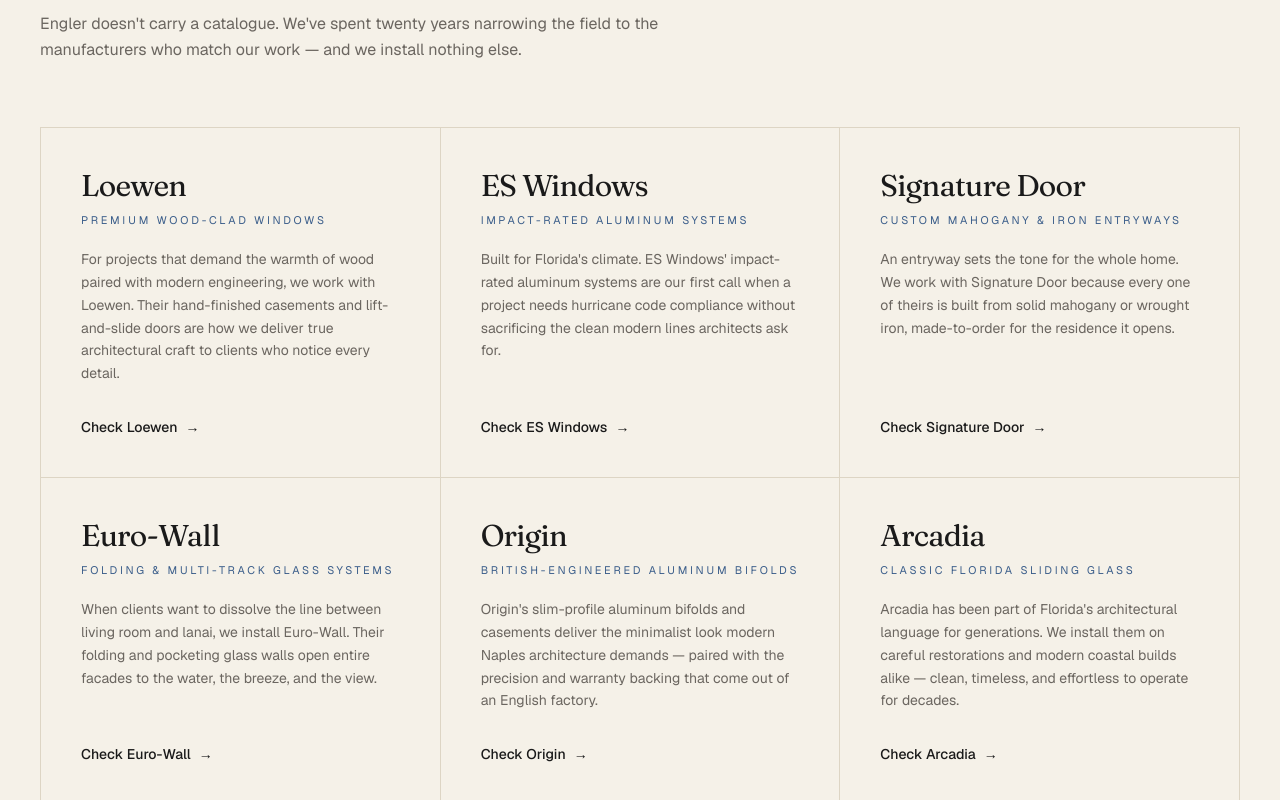
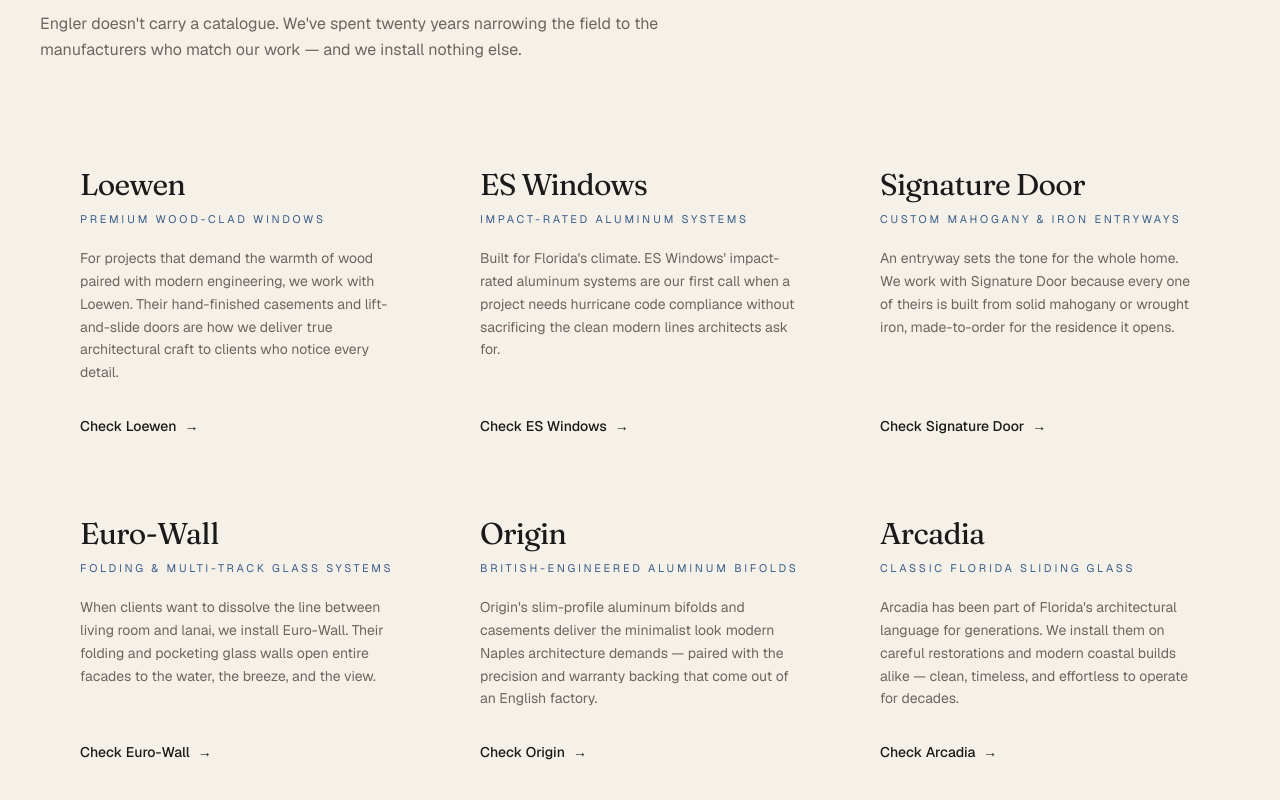
Before and after one commit to VLona/engler-window-door, a Next.js app: page / in a window 1280 px wide. Shown: the part 3580-4380 px from the top of the page. Built offline with nearby package versions, Linux system fonts and the light colour scheme.

Commit message:
brand pages polish: centered hero, brand-color hover anim, whole-card clickability, outbound manufacturer links

```diff
--- a/app/data/manufacturers.ts
+++ b/app/data/manufacturers.ts
@@ -16,6 +16,9 @@
   origin?: string; // where the manufacturer is based
   products: string[]; // categories Engler installs (lifted from engler's industry-resources page)
   signatureLines?: string[]; // collection / product line names worth calling out
+  website?: string; // brand's official site — opens in new tab from logo + name + "Visit" link on deep page
+  productGuide?: string; // URL to brand's product brochure PDF — renders a "Download product guide" CTA on the deep page
+  brandColor?: string; // hex (#RRGGBB) — drives the hover tint on the homepage manufacturer cards. brand-distinct color picked to evoke each manufacturer's identity.
 };
 
 export const manufacturers: Manufacturer[] = [
@@ -32,6 +35,8 @@
       "For projects that demand the warmth of wood paired with modern engineering, we work with Loewen. Every Loewen window starts as solid wood laminations — never veneers — and pairs with extruded aluminum cladding and solid bronze, brass, zinc, or stainless steel hardware. Engler installs across Loewen's full product line, from the Cyprium Collection down to their StormForce series.",
     logo: "https://static.wixstatic.com/media/b7f13d_473f84e5973a46edaed105b279702f51~mv2.jpg",
     website: "https://www.loewen.com",
+    // productGuide intentionally removed for now — set this URL again when Mike confirms which Loewen PDF to host.
+    brandColor: "#C8232C", // red — from the cursive Loewen wordmark
     origin: "Steinbach, Manitoba, Canada",
     products: [
       "Inswing & outswing doors",
@@ -55,6 +60,7 @@
       "Built for Florida's climate. ES Windows' impact-rated aluminum systems are our first call when a project needs hurricane code compliance without sacrificing the clean modern lines architects ask for. The full residential line — from the ES-5000 casement through the ES-EL400 sliding door — meets Florida HVHZ Category 5 standards while keeping slim profiles and tall configurations.",
     logo: "https://static.wixstatic.com/media/b7f13d_31f096e4cd3f4e1b88f38ad8990d4548~mv2.png",
     website: "https://eswindows.com",
+    brandColor: "#1B3A6B", // deep blue — aluminum modernist
     products: [
       "Fixed windows",
       "Sliding glass doors",
@@ -82,6 +88,7 @@
       "An entryway sets the tone for the whole home. We work with Signature Door because every one of theirs is built from solid wood, iron grillework, and decorative glass — manufactured to your exact specifications. Signature carries impact and non-impact testing up to Category 5 hurricane compliance, and every door is made-to-order in Altoona, Pennsylvania.",
     logo: "https://static.wixstatic.com/media/b7f13d_e8443e70324f4eff9def1cfbf34802a3~mv2.png",
     website: "https://signaturedoor.com",
+    brandColor: "#5C3317", // mahogany — wood + iron entryways
     origin: "Altoona, Pennsylvania",
     products: [
       "Custom entry doors",
@@ -103,6 +110,7 @@
       "When clients want to dissolve the line between living room and lanai, we install Euro-Wall. Their folding and pocketing glass walls open entire facades to the water, the breeze, and the view. The Euro Vista Bi-Fold and Multi Slide systems are the centerpiece of every Engler project that calls for true indoor-outdoor living.",
     logo: "https://static.wixstatic.com/media/b7f13d_f4d9e0878f1145db9483a8a64423ee0b~mv2.png",
     website: "https://eurowallsystems.com",
+    brandColor: "#5A6F7A", // steel blue-gray — glass + aluminum
     products: [
       "Euro-Pivot Door",
       "Euro Vista Bi-Fold",
@@ -121,6 +129,7 @@
       "Origin's slim-profile aluminum bifolds, casements, and french doors deliver the minimalist look modern Naples architecture demands — paired with the precision of a 20-year guarantee out of an English factory. Their family-run UK operation has spent over two decades perfecting aluminum systems for the discerning custom market.",
     logo: "https://static.wixstatic.com/media/b7f13d_d3a510d0ba5147b18eafdc7cb22fd295~mv2.jpg",
     website: "https://www.origin-global.com",
+    brandColor: "#212121", // charcoal black — minimalist aluminum
     origin: "Manufactured in-house in the UK",
     products: [
       "Bi-fold doors",
@@ -141,6 +150,7 @@
       "Arcadia has been part of Florida's architectural language for generations. We install their luxury sliding glass doors and casement windows on careful restorations and modern coastal builds alike — clean, timeless, and effortless to operate for decades.",
     logo: "https://static.wixstatic.com/media/b7f13d_4fd9ca12c1df4868a58318f47c856ca9~mv2.png", // TODO: replace with real Arcadia logo (currently using Engler logo as fallback since Engler's industry-resources page doesn't list Arcadia)
     website: "https://arcadiacustom.com",
+    brandColor: "#A8AC9F", // sage moss — Florida coastal classic
     products: ["Sliding glass doors", "Casement windows"],
   },
   {
@@ -155,6 +165,7 @@
       "The smallest details say the most about a home. Ashley Norton's solid-brass and bronze hardware — handcrafted by artisans since 1987 and tested for 5 million-plus cycles — is what we specify when nothing less than perfect will do. Available in seven brass finishes plus their signature Natural Bronze patina.",
     logo: "https://static.wixstatic.com/media/b7f13d_0e766c7b138247158488b06c7d22dfc2~mv2.jpg",
     website: "https://ashleynorton.com",
+    brandColor: "#8B6F47", // brass + bronze — matches their material
     origin: "Founded 1987 · Europe & USA",
     products: [
       "Door hardware (levers, knobs, locksets)",
--- a/app/manufacturers/[slug]/page.tsx
+++ b/app/manufacturers/[slug]/page.tsx
@@ -199,6 +199,19 @@
                 </p>
               </div>
             )}
+
+            {/* Product guide PDF — for architects/contractors who want real specs */}
+            {m.productGuide && (
+              <a
+                href={m.productGuide}
+                target="_blank"
+                rel="noopener noreferrer"
+                className="mt-12 inline-flex items-center gap-3 rounded-full border border-foreground px-7 py-3.5 text-sm font-medium text-foreground transition-colors hover:bg-foreground hover:text-background"
+              >
+                Download {m.name} product guide
+                <span aria-hidden="true">↓</span>
+              </a>
+            )}
           </div>
         </div>
       </section>
--- a/app/page.tsx
+++ b/app/page.tsx
@@ -263,29 +263,54 @@
             </p>
           </div>
 
-          {/* Card grid — thin lines between cells via gap-px on bg-line */}
-          <div className="grid grid-cols-1 gap-px overflow-hidden border border-line bg-line sm:grid-cols-2 lg:grid-cols-3">
+          {/* Card grid — no dividers, no gaps. All cards share bg-background,
+              so they blend into one continuous surface. Hover scale + shadow
+              creates the only visual separation between cards. */}
+          <div className="grid grid-cols-1 sm:grid-cols-2 lg:grid-cols-3">
             {manufacturers.map((m) => (
               <article
                 key={m.slug}
-                className="flex flex-col bg-background p-8 transition-colors hover:bg-line/30 lg:p-10"
+                style={
+                  m.brandColor
+                    ? ({
+                        "--brand-color": m.brandColor,
+                        // Append 1A to hex (= ~10% alpha) for the subtle bg tint
+                        "--brand-tint": `${m.brandColor}1A`,
+                      } as React.CSSProperties)
+                    : undefined
+                }
+                className="group relative flex flex-col bg-background p-8 [transition-property:transform,background-color,box-shadow] duration-500 [transition-timing-function:cubic-bezier(0.34,1.56,0.64,1),ease-out,ease-out] hover:scale-[1.03] hover:bg-[var(--brand-tint)] hover:shadow-2xl lg:p-10"
               >
-                <h3 className="font-serif text-3xl tracking-tight text-foreground">
+                {/* Stretched link — covers the entire card, making the whole
+                    article one big click target. Sits above the visual content
+                    so any click anywhere on the card navigates to the brand page. */}
+                <Link
+                  href={`/manufacturers/${m.slug}`}
+                  aria-label={`View ${m.name} manufacturer page`}
+                  className="absolute inset-0 z-10"
+                />
+
+                <h3 className="font-serif text-3xl tracking-tight text-foreground group-hover:text-[var(--brand-color)]">
                   {m.name}
                 </h3>
-                <p className="mt-2 text-[11px] uppercase tracking-[0.25em] text-accent">
+                <p className="mt-2 text-[11px] uppercase tracking-[0.25em] text-accent group-hover:text-[var(--brand-color)]">
                   {m.category}
                 </p>
                 <p className="mt-5 flex-1 text-sm leading-relaxed text-muted">
                   {m.shortCopy}
                 </p>
-                <Link
-                  href={`/manufacturers/${m.slug}`}
-                  className="mt-8 inline-flex items-center gap-2 self-start text-sm font-medium text-foreground transition hover:text-accent"
-                >
+                {/* Visible "Check X" label — no longer a Link itself (the
+                    stretched link above handles all clicks). Still visually
+                    looks like a CTA. */}
+                <span className="mt-8 inline-flex items-center gap-2 self-start text-sm font-medium text-foreground group-hover:text-[var(--brand-color)]">
                   Check {m.name}
-                  <span aria-hidden="true">→</span>
-                </Link>
+                  <span
+                    aria-hidden="true"
+                    className="inline-block transition-transform duration-500 ease-[cubic-bezier(0.34,1.56,0.64,1)] group-hover:translate-x-2"
+                  >
+                    →
+                  </span>
+                </span>
               </article>
             ))}
           </div>
```
Also changed, not shown: app/manufacturers/page.tsx (+27 -10 lines).
